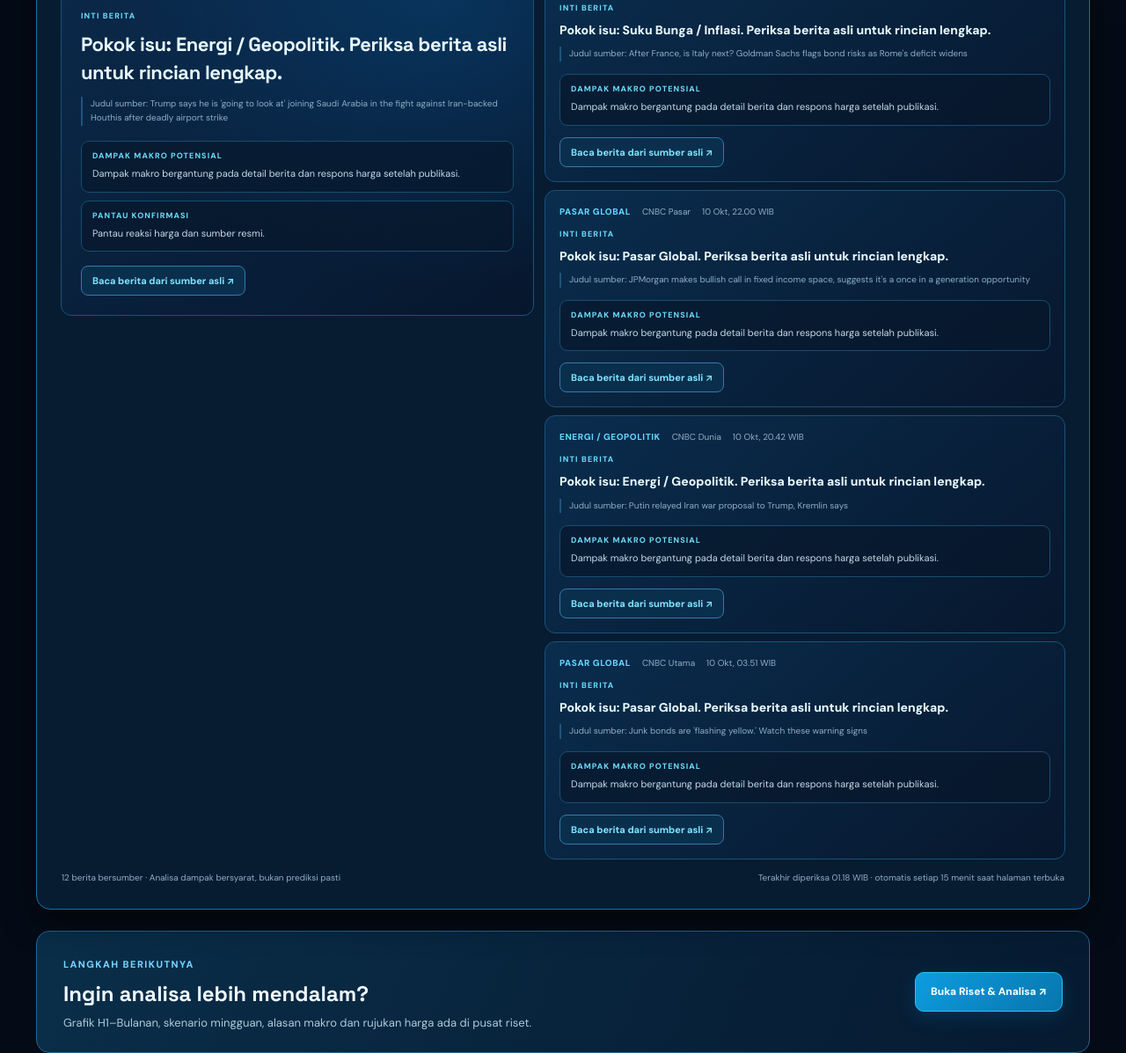
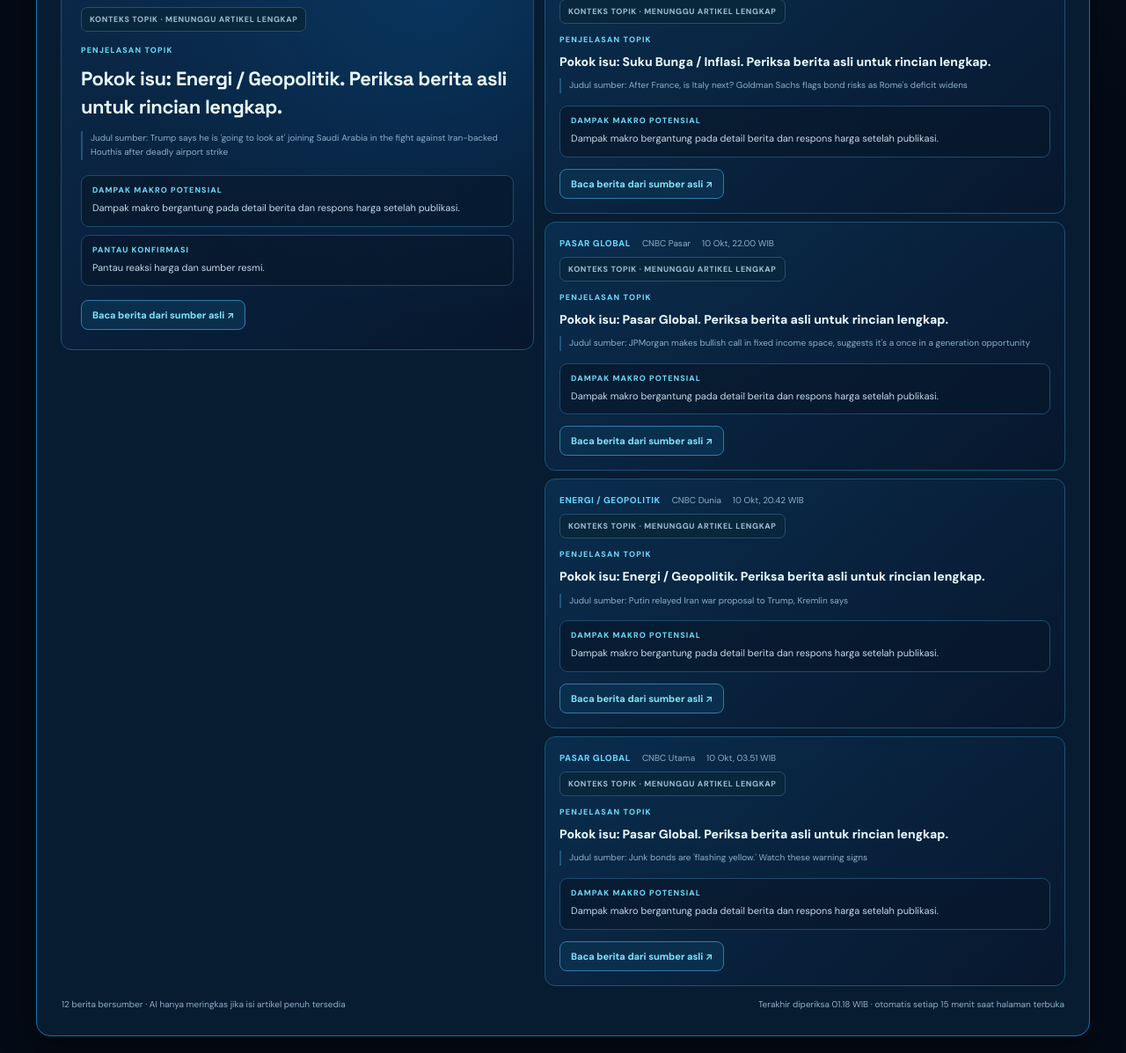
Before and after one commit to alfaauliau-katarinaAI/Katarina-web, a plain HTML site: page website/index.html in a window 1280 px wide. Shown: the part 1452-2649 px from the top of the page at 88% size. Drawn offline with Linux system fonts and the light colour scheme; no server answers.

Commit message:
ai: display full-article Workers AI summaries with source/basis and safe fallback

```diff
--- a/website/hot-news.css
+++ b/website/hot-news.css
@@ -45,3 +45,5 @@
 .kt-hotnews-original{font-size:10px!important;line-height:1.65!important;color:#8baec7!important;margin:0!important;border-left:2px solid #20547a;padding-left:9px;overflow-wrap:anywhere}
 .kt-hotnews-main{font-size:clamp(15px,1.8vw,22px)!important;color:#e8faff!important;line-height:1.45!important;margin:0!important}
 .kt-hotnews-item .kt-hotnews-main{font-size:14px!important}
+
+.kt-ai-label{font-size:9px;font-weight:850;letter-spacing:.07em;color:#9cbcd0;background:#08263c;border:1px solid #24506a;padding:7px 9px;border-radius:7px;display:inline-block;align-self:flex-start}.kt-ai-label.kt-ai-ready{color:#61e9cb;background:#0a3439;border-color:#1d867f}.kt-ai-uncertain{border-color:#966d2c!important;background:#2f241446!important}
--- a/website/hot-news.js
+++ b/website/hot-news.js
@@ -6,7 +6,7 @@ const root=document.getElementById("kt-hotnews");if(!root)return;
 const list=document.getElementById("kt-hotnews-list"),featured=document.getElementById("kt-hotnews-featured");
 const status=document.getElementById("kt-hotnews-status"),stamp=document.getElementById("kt-hotnews-checked"),manual=document.getElementById("kt-hotnews-refresh");
 const ALLOWED=new Set(["www.cnbc.com","www.federalreserve.gov","www.ecb.europa.eu","www.bankofengland.co.uk","www.bls.gov","www.bea.gov"]);
-const INTERVAL=15*60*1000;let lastPoll=0,signature="",busy=false,lastValid=[];
+const INTERVAL=15*60*1000;let lastPoll=0,signature="",busy=false,lastValid=[];const aiResults=new Map(),aiRequests=new Set();
 const el=(tag,cls,txt)=>{const n=document.createElement(tag);if(cls)n.className=cls;if(txt!==undefined)n.textContent=txt;return n};
 const time=x=>{try{return new Date(x).toLocaleString("id-ID",{timeZone:"Asia/Jakarta",day:"2-digit",month:"short",hour:"2-digit",minute:"2-digit"})+" WIB"}catch{return "waktu tidak diketahui"}};
 const valid=x=>{if(!x||typeof x.title!=="string"||x.title.length<20||typeof x.url!=="string")return false;let u;try{u=new URL(x.url)}catch{return false}const ms=Date.parse(x.publishedAt);return u.protocol==="https:"&&ALLOWED.has(u.hostname)&&Number.isFinite(ms)&&ms>=Date.now()-72*3600000&&ms<Date.now()+1800000};
@@ -18,14 +18,15 @@ function card(item,lead){
  const wrap=el("article",lead?"kt-hotnews-lead":"kt-hotnews-item");
  const meta=el("div","kt-hotnews-meta");meta.append(el("span","kt-hotnews-tag",item.category||"Pasar Global"),el("span",null,item.source||"Sumber"),el("time",null,time(item.publishedAt)));
  const original=el("p","kt-hotnews-original","Judul sumber: "+item.title);original.lang="en";
- const [essence,impact,watch]=summary(item);
- const heading=el(lead?"h3":"h4","kt-hotnews-main",essence);
+ const ai=aiResults.get(item.url);const [essence,impact,watch]=ai?[ai.summary,ai.impact,ai.watch]:summary(item);
+ const heading=el(lead?"h3":"h4","kt-hotnews-main",essence);const badge=el("span",ai?"kt-ai-label kt-ai-ready":"kt-ai-label",ai?"✦ DIRANGKUM AI DARI ISI ARTIKEL":"KONTEKS TOPIK · MENUNGGU ARTIKEL LENGKAP");
  const intel=el("div","kt-hotnews-intel");
  const b=el("div","kt-hotnews-intel-block");b.append(el("b",null,"DAMPAK MAKRO POTENSIAL"),el("p",null,impact));
- intel.append(b);
+ intel.append(b);if(ai){const d=el("div","kt-hotnews-intel-block");d.append(el("b",null,"PENGGERAK MAKRO"),el("p",null,ai.drivers));intel.append(d)}
  if(lead){const c=el("div","kt-hotnews-intel-block");c.append(el("b",null,"PANTAU KONFIRMASI"),el("p",null,watch));intel.append(c)}
+ if(ai){const x=el("div","kt-hotnews-intel-block kt-ai-uncertain");x.append(el("b",null,"KETIDAKPASTIAN"),el("p",null,ai.uncertainty));intel.append(x)}
  const link=el("a","kt-hotnews-open","Baca berita dari sumber asli ↗");link.href=item.url;link.target="_blank";link.rel="noopener noreferrer";
- wrap.append(meta,el("span","kt-hotnews-intro","INTI BERITA"),heading,original,intel,link);
+ wrap.append(meta,badge,el("span","kt-hotnews-intro",ai?"RANGKUMAN ARTIKEL":"PENJELASAN TOPIK"),heading,original,intel,link);
  return wrap;
 }
 function render(items){
@@ -34,7 +35,7 @@ function render(items){
  if(!items.length){featured.append(el("p","kt-hotnews-no-data","Belum ada berita pasar baru dari sumber yang memenuhi batas waktu 72 jam."));status.textContent="Menunggu berita yang valid";return}
  featured.append(card(items[0],true));
  for(const item of items.slice(1,5))list.append(card(item,false));
- status.textContent=(changed?"Headline baru terdeteksi · ":"")+items.length+" berita bersumber · Analisa dampak bersyarat, bukan prediksi pasti";
+ status.textContent=(changed?"Headline baru terdeteksi · ":"")+items.length+" berita bersumber · AI hanya meringkas jika isi artikel penuh tersedia";
 }
 async function load(url){
  const abort=new AbortController(),timer=setTimeout(()=>abort.abort(),12000);
@@ -43,6 +44,17 @@ async function load(url){
   return json.items.filter(valid).sort((a,b)=>Date.parse(b.publishedAt)-Date.parse(a.publishedAt)).slice(0,12);
  }finally{clearTimeout(timer)}
 }
+async function analyseArticle(item,index){
+ if(aiResults.has(item.url)||aiRequests.has(item.url))return;aiRequests.add(item.url);
+ try{
+ const ac=new AbortController(),timer=setTimeout(()=>ac.abort(),16000);
+ let data;try{const r=await fetch("/api/ai-news?index="+index,{cache:"no-store",signal:ac.signal});if(!r.ok)return;data=await r.json()}finally{clearTimeout(timer)}
+ if(data?.status!=="ai-full-article"||data.url!==item.url)return;
+ if(["summary","drivers","impact","watch","uncertainty"].every(k=>typeof data[k]==="string")){
+ aiResults.set(item.url,data);if(lastValid.some(x=>x.url===item.url))render(lastValid);
+ }
+ }catch{}finally{aiRequests.delete(item.url)}
+}
 async function check(){
  if(busy)return;busy=true;lastPoll=Date.now();if(manual)manual.disabled=true;
  status.textContent="Memeriksa sumber tepercaya…";
@@ -50,7 +62,7 @@ async function check(){
  try{items=await load("/api/hot-news")}catch{
    try{items=await load("/hot-news.json?v="+lastPoll)}catch{}
  }
- if(items!==null)render(items);
+ if(items!==null){render(items);if(items.length)void analyseArticle(items[0],0);if(items.length>1)void analyseArticle(items[1],1);}
  else status.textContent=lastValid.length?"Penyedia belum tersedia, mempertahankan berita terakhir yang sudah dimuat.":"Sumber tidak dapat diakses; tidak menampilkan berita buatan.";
  if(stamp)stamp.textContent="Terakhir diperiksa "+new Date().toLocaleTimeString("id-ID",{timeZone:"Asia/Jakarta",hour:"2-digit",minute:"2-digit"})+" WIB · otomatis setiap 15 menit saat halaman terbuka";
  if(manual)manual.disabled=false;busy=false;
```
